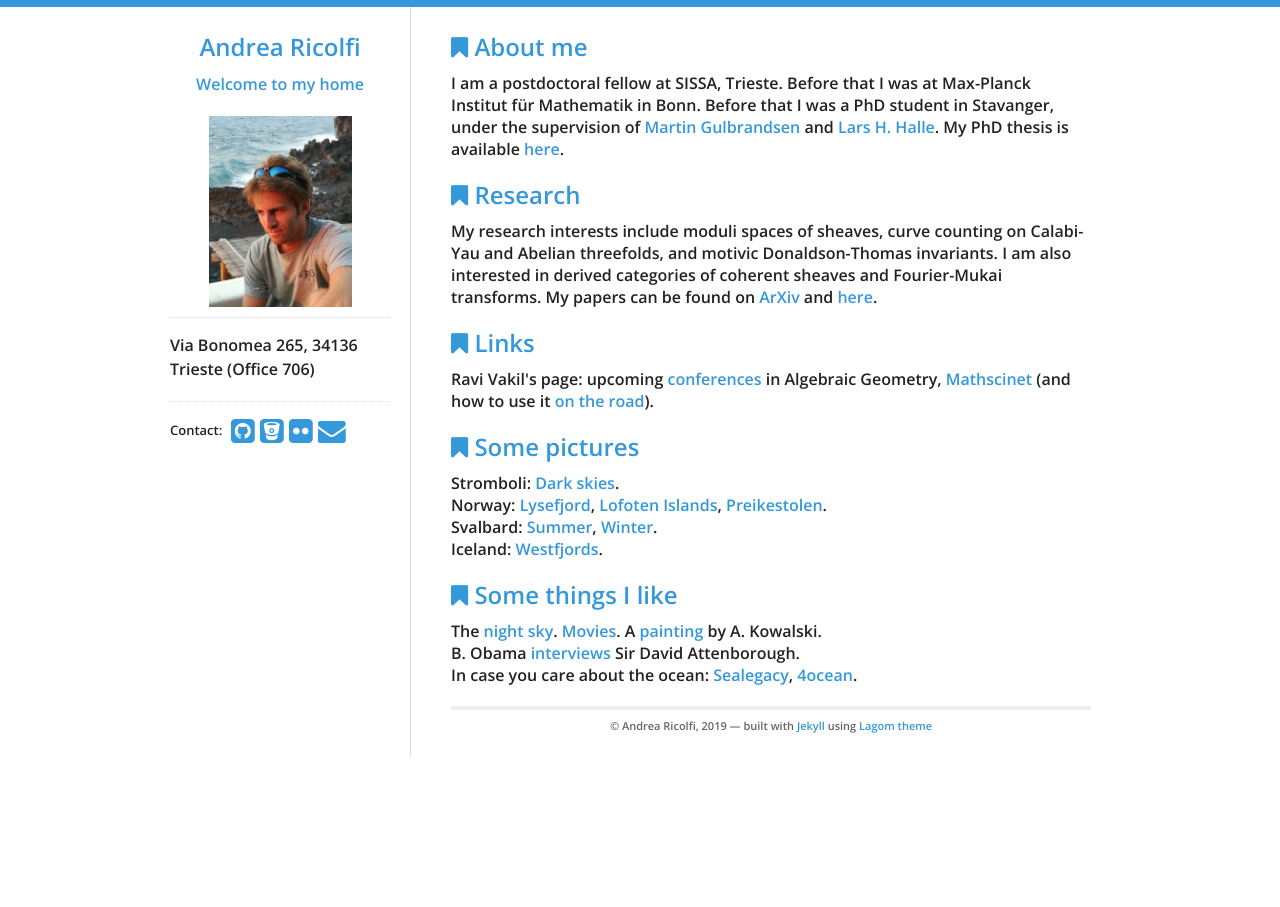
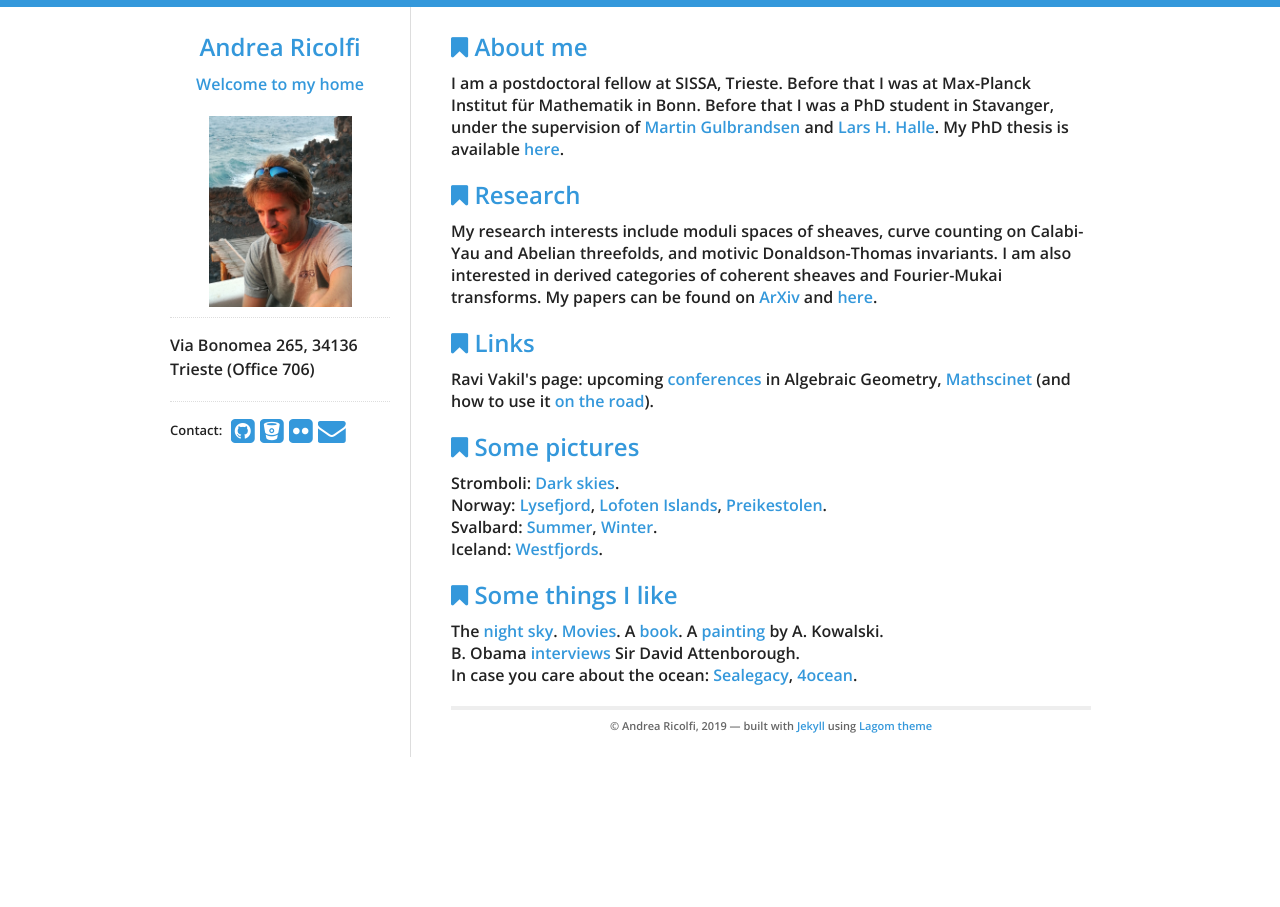
Before and after one commit to atricolfi/atricolfi.github.io, a Jekyll site: the page built from index.html, in a window 1280 px wide. Built offline with Jekyll 4.4.1, drawn with Linux system fonts in a browser that asks for light colours.

Commit message:
Update index.html

```diff
--- a/index.html
+++ b/index.html
@@ -45,7 +45,7 @@ href="http://blogs.ams.org/beyondreviews/2015/04/28/using-mathscinet-at-home-or-
   <h2><i class="fa fa-bookmark"></i> Some things I like </h2>
 <p>
   The <a href=Astronomer.html>night sky</a>.
-  <a href=Quotes.html>Movies</a>.
+  <a href=Movies.html>Movies</a>. A <a href=Haruf.html>book</a>.
   A <a href=kowalski.html>painting</a> by A. Kowalski. <br>
   B. Obama <a href="https://www.youtube.com/watch?v=NZtJ2ZGyvBI&t=0s">interviews</a>
 Sir David Attenborough.  <br>
```
